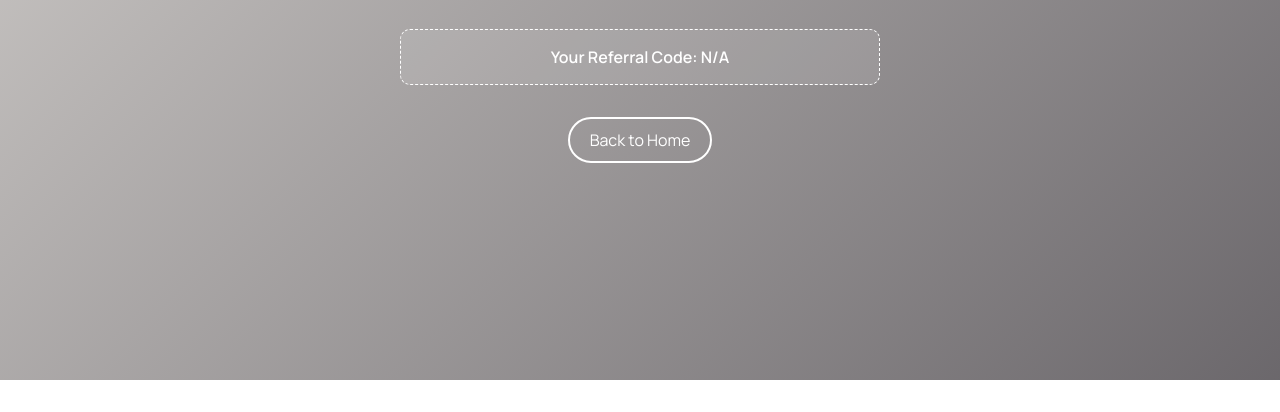
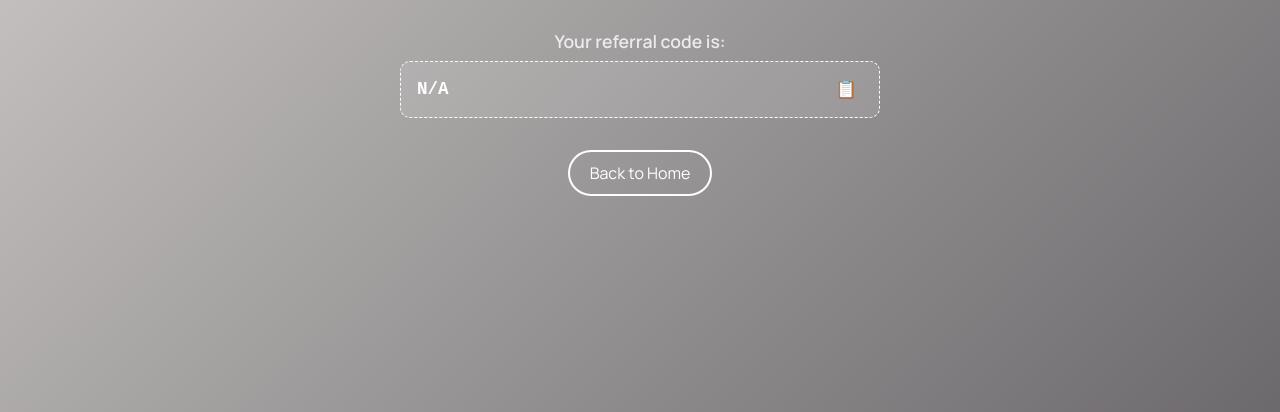
Before and after one commit to jaswanidalsukh/comingsoon, a plain HTML site: page thank-you.html in a window 1280 px wide. Shown: the part 420-832 px from the top of the page. Before the commit the page ends 800 px from the top, so only its background shows below. Drawn offline with Linux system fonts and the light colour scheme.

Commit message:
updated thank-you.html

```diff
--- a/thank-you.html
+++ b/thank-you.html
@@ -3,7 +3,7 @@
 <head>
   <meta charset="UTF-8">
   <meta name="viewport" content="width=device-width, initial-scale=1.0">
-  <title>Thank You – bare formulas</title>
+  <title>Thank You – Bare Formulas</title>
   <link href="https://fonts.googleapis.com/css2?family=Manrope:wght@400;600&display=swap" rel="stylesheet">
   <style>
     body {
@@ -18,6 +18,7 @@
       justify-content: center;
       color: #fff;
       text-align: center;
+      padding: 1rem;
     }
 
     @keyframes fadeLoop {
@@ -49,14 +50,41 @@
       text-transform: lowercase;
     }
 
-    .referral-code {
+    .referral-label {
+      margin-top: 2rem;
+      margin-bottom: 0.5rem;
+      font-weight: 600;
+      font-size: 1.1rem;
+      color: #ffffffcc;
+    }
+
+    .referral-code-box {
       background-color: rgba(255, 255, 255, 0.1);
       padding: 1rem;
-      margin-top: 2rem;
       border-radius: 10px;
-      font-size: 1rem;
+      font-size: 1.1rem;
       font-weight: 600;
       border: 1px dashed #fff;
+      display: flex;
+      justify-content: space-between;
+      align-items: center;
+    }
+
+    .referral-code-box code {
+      word-break: break-word;
+    }
+
+    .copy-btn {
+      background: none;
+      border: none;
+      color: #fff;
+      cursor: pointer;
+      font-size: 1.1rem;
+      margin-left: 1rem;
+    }
+
+    .copy-btn:hover {
+      opacity: 0.8;
     }
 
     .home-button {
@@ -86,6 +114,15 @@
       .logo {
         font-size: 1.6rem;
       }
+      .referral-code-box {
+        flex-direction: column;
+        align-items: flex-start;
+        gap: 0.5rem;
+      }
+      .copy-btn {
+        align-self: flex-end;
+        margin-left: 0;
+      }
     }
   </style>
 </head>
@@ -94,15 +131,34 @@
     <div class="logo">bf</div>
     <h1>Thank You for Joining!</h1>
     <p>You’re officially on the waitlist. We’ll be in touch when <strong>bare formulas</strong> is ready to launch.</p>
-    <div class="referral-code" id="referralBlock">
-      Your Referral Code: <span id="referralCode">loading...</span>
+
+    <div class="referral-label">Your referral code is:</div>
+    <div class="referral-code-box">
+      <code id="referralCode">loading...</code>
+      <button class="copy-btn" onclick="copyReferral()">📋</button>
     </div>
+
     <a href="index.html" class="home-button">Back to Home</a>
   </div>
+
   <script>
     const urlParams = new URLSearchParams(window.location.search);
     const referral = urlParams.get('ref');
-    document.getElementById('referralCode').textContent = referral || 'N/A';
+    const referralDisplay = document.getElementById('referralCode');
+
+    referralDisplay.textContent = referral || 'N/A';
+
+    function copyReferral() {
+      if (referral) {
+        navigator.clipboard.writeText(referral)
+          .then(() => {
+            const btn = document.querySelector('.copy-btn');
+            btn.textContent = '✅ Copied';
+            setTimeout(() => { btn.textContent = '📋'; }, 2000);
+          })
+          .catch(() => alert('Copy failed. Please try manually.'));
+      }
+    }
   </script>
 </body>
 </html>
```
